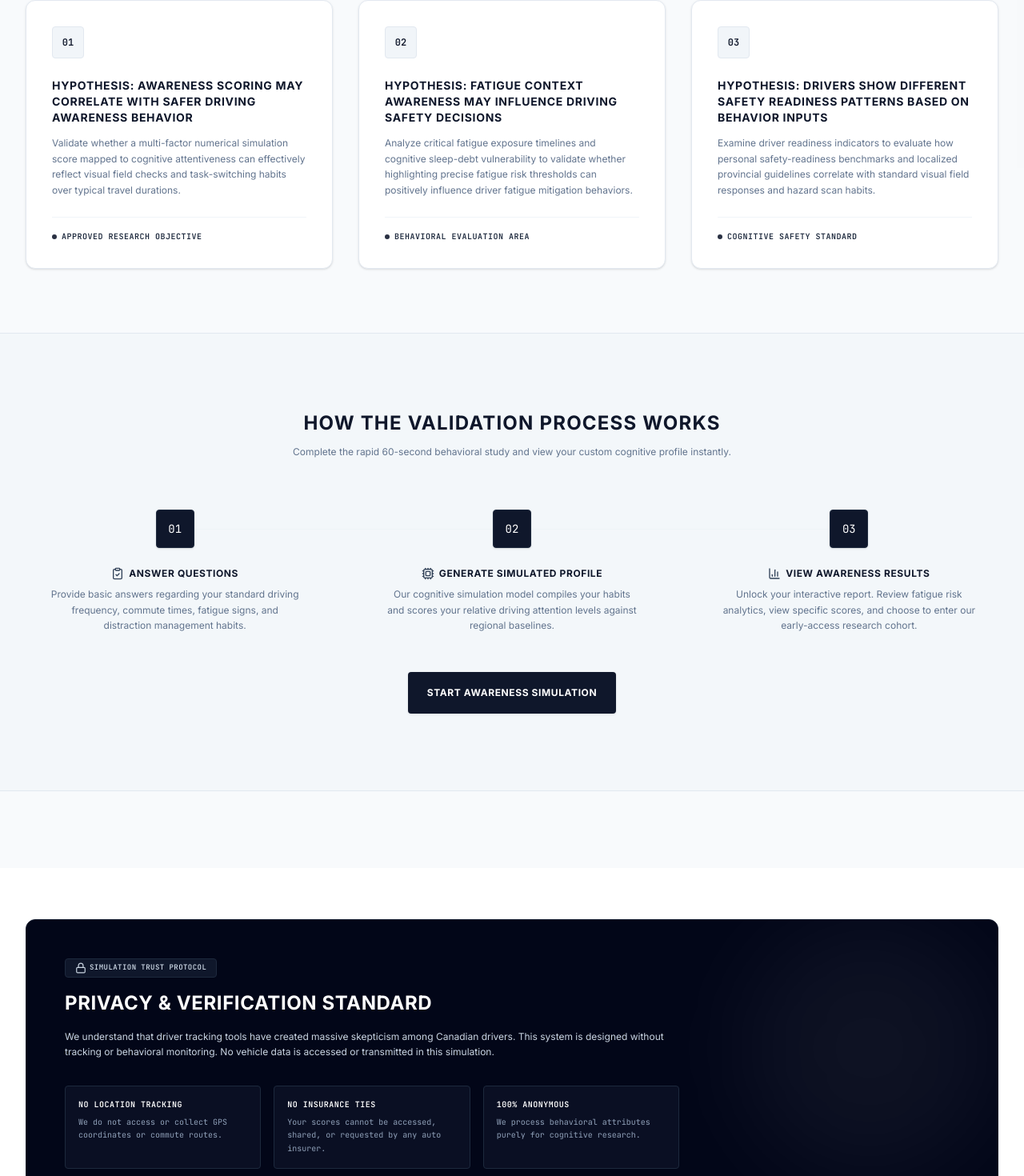
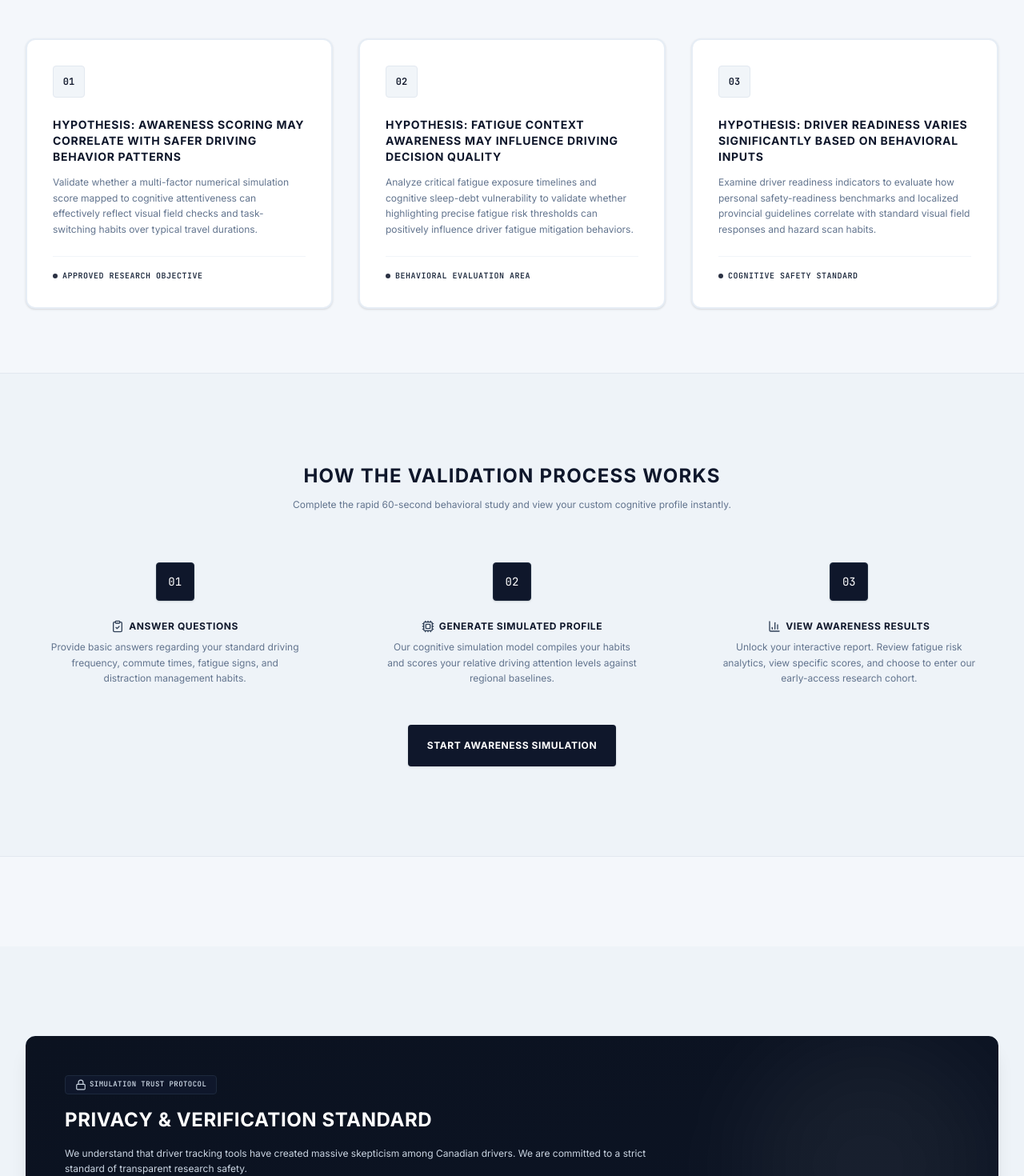
Before and after one commit to MaverickKing17/astrateq-awareness-lab, a React (Vite) app: page / in a window 1280 px wide. Shown: the part 1061-2531 px from the top of the page at 80% size. Built offline with nearby package versions, Linux system fonts and the light colour scheme.

Commit message:
refactor: refine UI aesthetics and copy clarity
Update FAQ copy for precision, adjust UI component styling and borders, and enhance visual hierarchy in the results and validation sections.

```diff
--- a/src/App.tsx
+++ b/src/App.tsx
@@ -37,23 +37,23 @@ export default function App() {
     },
     {
       q: "Is this connected to my vehicle?",
-      a: "No. This is a simulation and does not connect to any vehicle systems."
+      a: "No — this is a simulation and does not connect to any vehicle system."
     },
     {
       q: "Is this replacing insurance or telematics tools?",
-      a: "No. This is a research simulation, not an insurance or tracking system."
+      a: "No — this is a research simulation only."
     },
     {
-      q: "How is the score calculated?",
-      a: "It is generated from a behavioral simulation model based on user inputs, not real-world telemetry."
+      q: "How is the score generated?",
+      a: "It is produced from a behavioral simulation model based on user inputs, not real-world telemetry."
     },
     {
       q: "Is Astrateq planning hardware in the future?",
-      a: "This study is focused on validating software-based awareness systems only."
+      a: "This study focuses only on validating software-based awareness systems."
     },
     {
-      q: "What happens after I join the research cohort?",
-      a: "You may receive updates about research findings and future concept validation steps."
+      q: "What happens after I join the cohort?",
+      a: "You may receive research updates and participation opportunities."
     },
     {
       q: "Does this require an OBD2 scanner, telematics device, or hardware?",
@@ -157,7 +157,7 @@ export default function App() {
   };
 
   return (
-    <div className="min-h-screen flex flex-col bg-slate-50/50">
+    <div className="min-h-screen flex flex-col bg-[#F4F7FB]">
 
       {/* Dynamic Loading Overlay */}
       {isSubmitting && <LoadingOverlay />}
@@ -172,7 +172,7 @@ export default function App() {
         {activePage === "landing" && (
           <div>
             {/* Hero Section */}
-            <section className="relative overflow-hidden bg-white py-16 sm:py-24 border-b border-slate-200">
+            <section className="relative overflow-hidden bg-[#F4F7FB] py-20 sm:py-28 border-b border-slate-200">
               <div className="absolute inset-x-0 -top-40 -z-10 transform-gpu overflow-hidden blur-3xl sm:-top-80" aria-hidden="true">
                 <div className="relative left-[calc(50%-11rem)] aspect-[1155/678] w-[36rem] -translate-x-1/2 rotate-[30deg] bg-gradient-to-tr from-slate-200 to-slate-100 opacity-20 sm:left-[calc(50%-30rem)] sm:w-[72rem]" />
               </div>
@@ -324,9 +324,9 @@ export default function App() {
             <ValueProps onStartSimulation={handleStartSimulation} />
 
             {/* Privacy Section Highlight (Specific requirement to reinforce simulation/research) */}
-            <section id="privacy-info" className="py-16 bg-white border-b border-slate-200">
+            <section id="privacy-info" className="py-20 sm:py-28 bg-[#EEF3F8] border-b border-slate-200">
               <div className="mx-auto max-w-7xl px-4 sm:px-6 lg:px-8">
-                <div className="rounded-xl bg-slate-950 text-white p-8 sm:p-12 relative overflow-hidden border border-slate-900">
+                <div className="rounded-xl bg-gradient-to-br from-[#0B1220] to-[#0C1424] text-white p-8 sm:p-12 relative overflow-hidden border border-[#0C1424] shadow-xl">
                   {/* Gradient globes */}
                   <div className="absolute top-0 right-0 w-80 h-80 bg-white/5 rounded-full blur-3xl" />
 
@@ -336,21 +336,21 @@ export default function App() {
                     </span>
                     <h3 className="text-xl sm:text-2xl font-bold uppercase tracking-wide">Privacy & Verification Standard</h3>
                     <p className="mt-4 text-xs text-slate-300 leading-relaxed">
-                      We understand that driver tracking tools have created massive skepticism among Canadian drivers. This system is designed without tracking or behavioral monitoring. No vehicle data is accessed or transmitted in this simulation.
+                      We understand that driver tracking tools have created massive skepticism among Canadian drivers. We are committed to a strict standard of transparent research safety.
                     </p>
 
                     <div className="mt-8 grid gap-4 sm:grid-cols-3 text-xs">
-                      <div className="p-4 rounded border border-slate-800 bg-slate-900/60 font-mono">
-                        <p className="font-bold uppercase text-[10px] tracking-wider text-white">No Location Tracking</p>
-                        <p className="text-[10px] text-slate-400 mt-2 leading-relaxed">We do not access or collect GPS coordinates or commute routes.</p>
+                      <div className="p-4 rounded border border-slate-800 bg-[#0B1220]/60 font-mono">
+                        <p className="font-bold uppercase text-[10px] tracking-wider text-white">Monitoring Policy</p>
+                        <p className="text-[10px] text-slate-400 mt-2 leading-relaxed">This system is designed without tracking or behavioral monitoring.</p>
                       </div>
-                      <div className="p-4 rounded border border-slate-800 bg-slate-900/60 font-mono">
-                        <p className="font-bold uppercase text-[10px] tracking-wider text-white">No Insurance Ties</p>
-                        <p className="text-[10px] text-slate-400 mt-2 leading-relaxed">Your scores cannot be accessed, shared, or requested by any auto insurer.</p>
+                      <div className="p-4 rounded border border-slate-800 bg-[#0B1220]/60 font-mono">
+                        <p className="font-bold uppercase text-[10px] tracking-wider text-white">Data Transmission</p>
+                        <p className="text-[10px] text-slate-400 mt-2 leading-relaxed">No vehicle data is accessed or transmitted.</p>
                       </div>
-                      <div className="p-4 rounded border border-slate-800 bg-slate-900/60 font-mono">
-                        <p className="font-bold uppercase text-[10px] tracking-wider text-white">100% Anonymous</p>
-                        <p className="text-[10px] text-slate-400 mt-2 leading-relaxed">We process behavioral attributes purely for cognitive research.</p>
+                      <div className="p-4 rounded border border-slate-800 bg-[#0B1220]/60 font-mono">
+                        <p className="font-bold uppercase text-[10px] tracking-wider text-white">Research Protocol</p>
+                        <p className="text-[10px] text-slate-400 mt-2 leading-relaxed">This is a simulation-only research environment.</p>
                       </div>
                     </div>
                   </div>
--- a/src/components/ValueProps.tsx
+++ b/src/components/ValueProps.tsx
@@ -7,11 +7,11 @@ interface ValuePropsProps {
 
 export default function ValueProps({ onStartSimulation }: ValuePropsProps) {
   return (
-    <section id="value-props" className="py-16 sm:py-24">
+    <section id="value-props" className="py-20 sm:py-28 bg-[#F4F7FB]">
       {/* Upper Intro & Value Props */}
       <div className="mx-auto max-w-7xl px-4 sm:px-6 lg:px-8">
         <div className="text-center max-w-3xl mx-auto mb-16">
-          <span className="inline-flex items-center gap-1.5 border border-slate-200 bg-slate-50 px-3 py-1.5 text-[10px] font-bold uppercase tracking-wider text-slate-700 font-mono rounded">
+          <span className="inline-flex items-center gap-1.5 border border-slate-200 bg-[#EEF3F8] px-3 py-1.5 text-[10px] font-bold uppercase tracking-wider text-slate-700 font-mono rounded">
             🍁 Behavioral Science Research Study
           </span>
           <h2 className="mt-4 text-2xl font-bold uppercase tracking-tight text-slate-900 sm:text-3xl">
@@ -25,12 +25,12 @@ export default function ValueProps({ onStartSimulation }: ValuePropsProps) {
         {/* 3 Value Prop Cards */}
         <div className="grid gap-8 sm:grid-cols-2 lg:grid-cols-3">
           {/* Card 1 */}
-          <div className="relative flex flex-col rounded-xl border border-slate-200 bg-white p-8 shadow-sm transition-all hover:shadow-md">
+          <div className="relative flex flex-col rounded-xl border-2 border-[#E6EDF5] bg-white p-8 shadow-sm transition-all hover:border-slate-300">
             <div className="flex h-10 w-10 items-center justify-center rounded bg-slate-100 border border-slate-200 text-slate-900 mb-6 font-mono font-bold text-xs">
               01
             </div>
             <h3 className="text-sm font-bold uppercase tracking-wider text-slate-900">
-              Hypothesis: Awareness scoring may correlate with safer driving awareness behavior
+              Hypothesis: Awareness scoring may correlate with safer driving behavior patterns
             </h3>
             <p className="mt-3 text-slate-500 text-xs leading-relaxed flex-grow">
               Validate whether a multi-factor numerical simulation score mapped to cognitive attentiveness can effectively reflect visual field checks and task-switching habits over typical travel durations.
@@ -42,12 +42,12 @@ export default function ValueProps({ onStartSimulation }: ValuePropsProps) {
           </div>
 
           {/* Card 2 */}
-          <div className="relative flex flex-col rounded-xl border border-slate-200 bg-white p-8 shadow-sm transition-all hover:shadow-md">
+          <div className="relative flex flex-col rounded-xl border-2 border-[#E6EDF5] bg-white p-8 shadow-sm transition-all hover:border-slate-300">
             <div className="flex h-10 w-10 items-center justify-center rounded bg-slate-100 border border-slate-200 text-slate-900 mb-6 font-mono font-bold text-xs">
               02
             </div>
             <h3 className="text-sm font-bold uppercase tracking-wider text-slate-900">
-              Hypothesis: fatigue context awareness may influence driving safety decisions
+              Hypothesis: fatigue context awareness may influence driving decision quality
             </h3>
             <p className="mt-3 text-slate-500 text-xs leading-relaxed flex-grow">
               Analyze critical fatigue exposure timelines and cognitive sleep-debt vulnerability to validate whether highlighting precise fatigue risk thresholds can positively influence driver fatigue mitigation behaviors.
@@ -59,12 +59,12 @@ export default function ValueProps({ onStartSimulation }: ValuePropsProps) {
           </div>
 
           {/* Card 3 */}
-          <div className="relative flex flex-col rounded-xl border border-slate-200 bg-white p-8 shadow-sm transition-all hover:shadow-md">
+          <div className="relative flex flex-col rounded-xl border-2 border-[#E6EDF5] bg-white p-8 shadow-sm transition-all hover:border-slate-300">
             <div className="flex h-10 w-10 items-center justify-center rounded bg-slate-100 border border-slate-200 text-slate-900 mb-6 font-mono font-bold text-xs">
               03
             </div>
             <h3 className="text-sm font-bold uppercase tracking-wider text-slate-900">
-              Hypothesis: drivers show different safety readiness patterns based on behavior inputs
+              Hypothesis: driver readiness varies significantly based on behavioral inputs
             </h3>
             <p className="mt-3 text-slate-500 text-xs leading-relaxed flex-grow">
               Examine driver readiness indicators to evaluate how personal safety-readiness benchmarks and localized provincial guidelines correlate with standard visual field responses and hazard scan habits.
@@ -78,7 +78,7 @@ export default function ValueProps({ onStartSimulation }: ValuePropsProps) {
       </div>
 
       {/* How It Works Section */}
-      <div id="how-it-works" className="mt-20 bg-slate-100/60 py-16 sm:py-24 border-y border-slate-200">
+      <div id="how-it-works" className="mt-20 bg-[#EEF3F8] py-20 sm:py-28 border-y border-slate-200">
         <div className="mx-auto max-w-7xl px-4 sm:px-6 lg:px-8">
           <div className="text-center max-w-2xl mx-auto mb-16">
             <h2 className="text-2xl font-bold uppercase tracking-wider text-slate-900">
```
Also changed, not shown: src/components/ResultsDisplay.tsx (+18 -18 lines).
